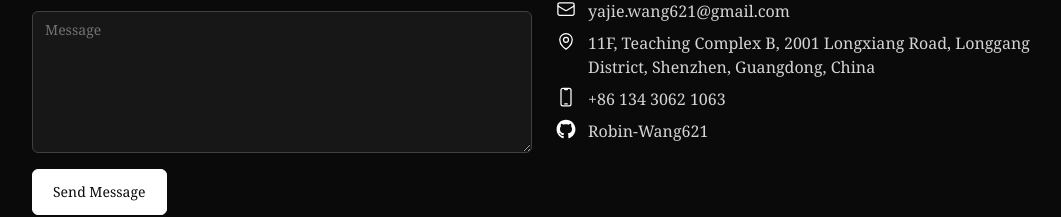
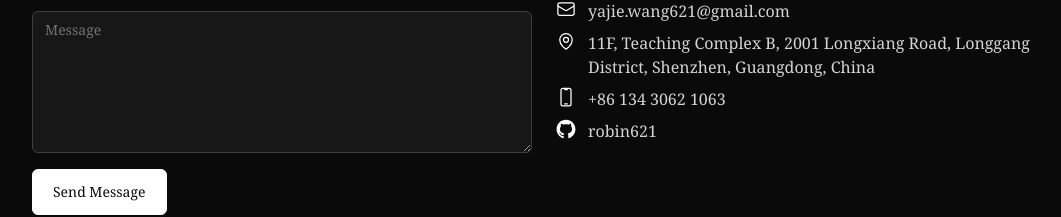
Before and after one commit to robin621/robinwyjsite, a Next.js app: page / in a window 1280 px wide. Shown: the part 5586-5803 px from the top of the page, without its empty margins (96-1157 px from the left). Built offline with nearby package versions, Linux system fonts and the light colour scheme.

Commit message:
Fix GitHub profile links

```diff
--- a/src/data/data.tsx
+++ b/src/data/data.tsx
@@ -357,8 +357,8 @@ export const contact: ContactSection = {
     },
     {
       type: ContactType.Github,
-      text: 'Robin-Wang621',
-      href: 'https://github.com/Robin-Wang621',
+      text: 'robin621',
+      href: 'https://github.com/robin621',
     },
   ],
 };
@@ -367,6 +367,6 @@ export const contact: ContactSection = {
  * Social items
  */
 export const socialLinks: Social[] = [
-  {label: 'Github', Icon: GithubIcon, href: 'https://github.com/Robin-Wang621'},
+  {label: 'GitHub', Icon: GithubIcon, href: 'https://github.com/robin621'},
   {label: 'LinkedIn', Icon: LinkedInIcon, href: 'https://www.linkedin.com'},
 ];
--- a/src/data/zhData.tsx
+++ b/src/data/zhData.tsx
@@ -156,8 +156,8 @@ export const zhContact: ContactSection = {
     },
     {
       type: ContactType.Github,
-      text: 'Robin-Wang621',
-      href: 'https://github.com/Robin-Wang621',
+      text: 'robin621',
+      href: 'https://github.com/robin621',
     },
   ],
 };
```
